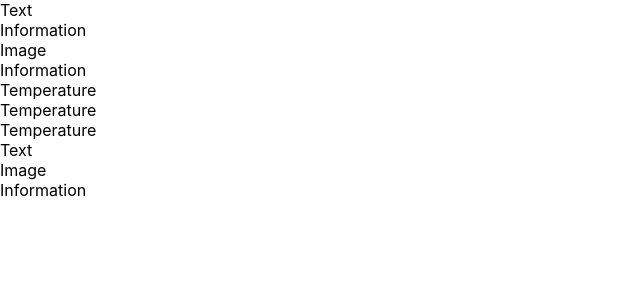
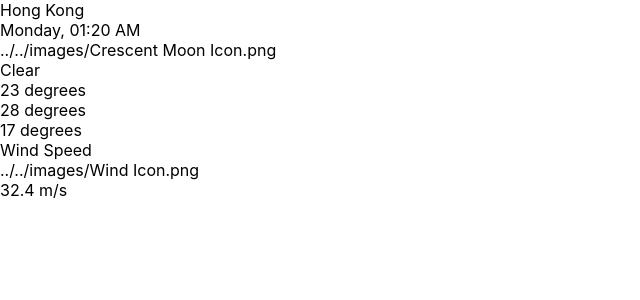
Before and after one commit to romantudorofficial/Weather_Application, a React (Create React App) app: page / in a window 1280 px wide. Shown: the top 300 px of the page, without its empty margins (0-640 px from the left). Built offline with nearby package versions, Linux system fonts and the light colour scheme.

Commit message:
Added content for the components.
I made the components show some initial information.

```diff
--- a/src/App.js
+++ b/src/App.js
@@ -1,9 +1,9 @@
 /* IMPORTS */
 
-// React and Component
+// React
 import React from 'react';
 
-// The Component
+// The Frame Component
 import Frame from './components/frame/frame.component';
 
 // The Stylesheet
@@ -21,5 +21,5 @@ function App ()
 
 
 
-// Export the Class
+// Export the Function
 export default App;
--- a/src/components/frame/frame.component.js
+++ b/src/components/frame/frame.component.js
@@ -21,16 +21,16 @@ class Frame extends Component
     {
         return (
             <div>
-                <Text />
-                <Information />
-                <Image />
-                <Information />
-                <Temperature />
-                <Temperature />
-                <Temperature />
-                <Text />
-                <Image />
-                <Information />
+                <Text value = "Hong Kong" />
+                <Information value = "Monday, 01:20 AM" />
+                <Image value = "../../images/Crescent Moon Icon.png" />
+                <Information value = "Clear" />
+                <Temperature value = "23 degrees" />
+                <Temperature value = "28 degrees" />
+                <Temperature value = "17 degrees" />
+                <Text value = "Wind Speed" />
+                <Image value = "../../images/Wind Icon.png" />
+                <Information value = "32.4 m/s" />
             </div>
         );
     }
--- a/src/components/image/image.component.js
+++ b/src/components/image/image.component.js
@@ -15,7 +15,9 @@ class Image extends Component
     {
         return (
             <div>
-                Image
+                {
+                    this.props.value
+                }
             </div>
         );
     }
--- a/src/components/information/information.component.js
+++ b/src/components/information/information.component.js
@@ -15,7 +15,9 @@ class Information extends Component
     {
         return (
             <div>
-                Information
+                {
+                    this.props.value
+                }
             </div>
         );
     }
--- a/src/components/temperature/temperature.component.js
+++ b/src/components/temperature/temperature.component.js
@@ -15,7 +15,9 @@ class Temperature extends Component
     {
         return (
             <div>
-                Temperature
+                {
+                    this.props.value
+                }
             </div>
         );
     }
--- a/src/components/text/text.component.js
+++ b/src/components/text/text.component.js
@@ -15,7 +15,9 @@ class Text extends Component
     {
         return (
             <div>
-                Text
+                {
+                    this.props.value
+                }
             </div>
         );
     }
```
Also changed, not shown: src/images/Crescent Moon Icon.png (added), src/images/Wind Icon.png (added).
